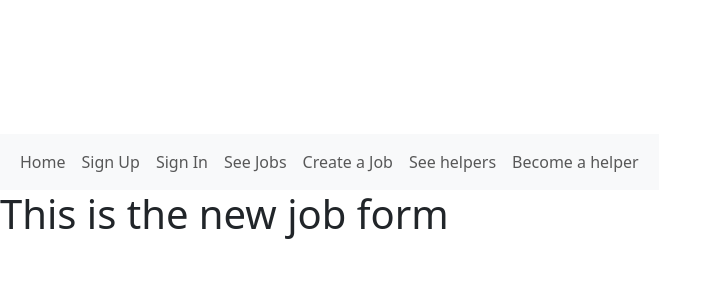
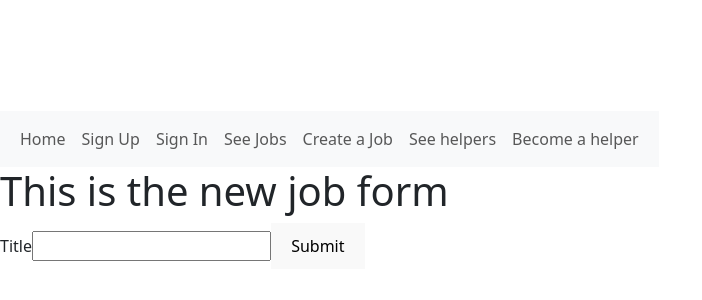
Before and after one commit to iris-noonan/local-heroes-frontend, a React (Vite) app: page /jobs/new in a window 1280 px wide. Shown: the part 210-510 px from the top of the page, without its empty margins (0-702 px from the left). Built offline with nearby package versions, Linux system fonts and the light colour scheme; no server answers.

Commit message:
working on the job forms

```diff
--- a/package.json
+++ b/package.json
@@ -16,6 +16,7 @@
     "@fortawesome/react-fontawesome": "^0.2.2",
     "axios": "^1.7.7",
     "bootstrap": "^5.3.3",
+    "cors": "^2.8.5",
     "react": "^18.3.1",
     "react-bootstrap": "^2.10.5",
     "react-dom": "^18.3.1",
--- a/src/App.jsx
+++ b/src/App.jsx
@@ -12,9 +12,10 @@ import SignIn from './pages/SignIn/SignIn'
 import Landing from './pages/Landing/Landing'
 import Dashboard from './pages/Dashboard/Dashboard'
 
-import JobIndex from './pages/JobIndex/JobIndex';
-import JobForm from './pages/JobForm/JobForm';
-import JobShow from './pages/JobIndex/JobIndex';
+import JobList from './pages/JobList/JobList';
+import JobCreate from './pages/JobCreate/JobCreate';
+import JobDetails from './pages/JobDetails/JobDetails';
+import JobUpdate from './pages/JobUpdate/JobUpdate'
 
 import HelperList from './pages/HelpersList/HelpersList';
 import HelperDetails from './pages/HelperDetails/HelperDetails';
@@ -30,9 +31,10 @@ const App = () => {
         <Route path="/dashboard" element={<Dashboard />} />
         <Route path="/signup" element={<SignUp />} />
         <Route path="/signin" element={<SignIn />} />
-        <Route path='/jobs' element={<JobIndex/>} />
-        <Route path='/jobs/new' element={<JobForm />} />
-        <Route path='/jobs/:jobId' element={<JobShow />} />
+        <Route path='/jobs' element={<JobList/>} />
+        <Route path='/jobs/new' element={<JobCreate />} />
+        <Route path='/jobs/:jobId' element={<JobDetails />} />
+        <Route path='/jobs/:jobId/Updates/:jobId' element={<JobUpdate/>} />
         <Route path="/helpers" element={<HelperList />} />
         <Route path="/helpers/:helperId" element={<HelperDetails />} />
         <Route path="/helpers/new" element={<HelperCreate />} />
--- /dev/null
+++ b/src/components/JobForm/JobForm.jsx
@@ -0,0 +1,124 @@
+//!--- Imports
+import {useEffect, useState } from 'react'
+import {useNavigate, useParams } from 'react-router-dom'
+import Button from 'react-bootstrap/Button';
+import Form from 'react-bootstrap/Form';
+
+//!--- Services
+import {show, create, update } from '../../services/jobService'
+
+
+const JobForm = () => {
+    //Form Data State
+    const[formData, setFormData] = useState ({
+        title: '',//MUST DISCUSS THIS
+        description: '',
+        // skill: 'Cleaning',
+        location: ''
+    })
+    //Errors State - for storing erros to use in error handling
+    const [errors, setErrors] = useState({})
+
+    const navigate = useNavigate()
+    const { jobId } = useParams()
+
+    //useEffect for bringing in the data if form is being used for update
+    useEffect(() => {
+        const fetchJob = async () => {
+            try {
+                const { data } = await show(jobId)
+                setFormData(data)
+            } catch(error){
+                console.log(error)
+            }
+        }
+        if (jobId) fetchJob()
+    }, [jobId])
+
+    //!--- Handlers
+    //Handle live changes to form inputs
+    const handleChange = (event) => {
+        setFormData({...formData, [event.target.name]: event.target.value});
+    }
+
+    const handleSubmit = async (event) => {
+        event.preventDefault()
+        try {
+            let res
+            if (jobId) {//Determining if it's a new job or updating an existing
+                res = await update(jobId, formData)
+            } else {
+                res = await create(formData)
+            }
+            navigate(`/jobs/${res.data._id}`)  //Check it's best to show the show job page on submit. I think that's better than going to the jobs index.
+        } catch(error) {
+            console.log(error.response.data)
+            setErrors(error.response.data)
+        }
+    }
+
+    return (
+        <form onSubmit={ handleSubmit }>
+            <label htmlFor="title">Title</label>
+            <input
+            required
+            type="text"
+            name="title"
+            id="title"
+            value={formData.title}
+            onChange={handleChange}
+            />
+
+            <button type="submit"> Submit </button>
+        </form>
+        // <Form onSubmit={ handleSubmit }>
+        //     <Form.Group className="mb-3">
+        //         <Form.Label>Job Title</Form.Label>
+        //         <Form.Control
+        //         required
+        //         type="text"
+        //         name="title"
+        //         id="title"
+        //         value={formData.title}
+        //         onChange={ handleChange }
+        //         placeholder="Enter a short title for your job" />
+        //         <Form.Text className="text-muted">
+        //             Place holder text but could his be used for error messaging?
+        //         </Form.Text>
+        //     </Form.Group>
+
+        //     <Form.Group className="mb-3">
+        //         <Form.Label>Job Description</Form.Label>
+        //         <Form.Control
+        //         required
+        //         type="text"
+        //         name="description"
+        //         id="description"
+        //         value={formData.description}
+        //         onChange={handleChange}
+        //         placeholder="Please enter a short description of what your job involves" />
+        //         <Form.Text className="text-muted">
+        //             Place holder text but could his be used for error messaging?
+        //         </Form.Text>
+        //     </Form.Group>
+        //     <Form.Group className="mb-3">
+        //         <Form.Label>Job Location</Form.Label>
+        //         <Form.Control
+        //         required
+        //         type="text"
+        //         name="location"
+        //         id="location"
+        //         value={ formData.location }
+        //         onChange={ handleChange }
+        //         placeholder="Where will your job take place?" />
+        //         <Form.Text className="text-muted">
+        //             Place holder text but could his be used for error messaging?
+        //         </Form.Text>
+        //     </Form.Group>
+
+        //     <Button variant="primary" type="submit">{jobId ? 'Update' : 'Create' } Job </Button>
+        // </Form>
+    );
+}
+
+export default JobForm;
--- a/src/pages/JobForm/JobForm.jsx
+++ b/src/pages/JobCreate/JobCreate.jsx
@@ -1,13 +1,15 @@
 import {useEffect, useState } from 'react'
 import { useNavigate, useParams } from 'react-router-dom'
+import JobForm from '../../components/JobForm/JobForm'
 
-const JobForm = () => {
+const JobCreate = () => {
 
     return(
         <main>
             <h1>This is the new job form</h1>
+            <JobForm/>
         </main>
     )
 }
 
-export default JobForm
+export default JobCreate
--- /dev/null
+++ b/src/pages/JobDetails/JobDetails.jsx
@@ -0,0 +1,13 @@
+import { useEffect, useState } from 'react'
+import { useNavigate, useParams } from 'react-router-dom'
+
+const JobDetails = () => {
+
+    return (
+        <main>
+            <h1>Job Details</h1>
+        </main>
+    )
+}
+
+export default JobDetails
--- a/src/pages/JobIndex/JobIndex.jsx
+++ /dev/null
@@ -1,12 +0,0 @@
-
-
-const JobIndex = () => {
-
-    return (
-        <main>
-            <h1>This is the jobs index page</h1>
-        </main>
-    )
-}
-
-export default JobIndex
--- /dev/null
+++ b/src/pages/JobList/JobList.jsx
@@ -0,0 +1,13 @@
+import { useEffect, useState } from 'react'
+import { useNavigate, useParams } from 'react-router-dom'
+
+const JobList = () => {
+
+    return (
+        <main>
+            <h1>Jobs List</h1>
+        </main>
+    )
+}
+
+export default JobList
--- /dev/null
+++ b/src/pages/JobUpdate/JobUpdate.jsx
@@ -0,0 +1,13 @@
+import { useEffect, useState } from 'react'
+import { useNavigate, useParams } from 'react-router-dom'
+
+const JobUpdate = () => {
+
+    return (
+        <main>
+            <h1>Update Jobs</h1>
+        </main>
+    )
+}
+
+export default JobUpdate
--- /dev/null
+++ b/src/services/jobService.js
@@ -0,0 +1,49 @@
+
+//!--- Imports
+
+import axios from "axios"
+
+
+const BASE_URL = `${import.meta.env.VITE_BACK_END_SERVER_URL}/jobs`
+
+//!--- Jobs
+//*--- Create ('/new')
+export const create = (formData) => {
+    return axios.post(BASE_URL, formData)
+}
+
+//*--- Index ( '/' )
+export const index = () => {
+    return axios.get(BASE_URL)
+}
+
+//*--- Show ('/jobs/:jobId')
+export const show = () => {
+    return axios.get(BASE_URL)
+}
+
+//*--- Update ('/jobs/:jobId')
+export const update = (jobId, formData) => {
+    return axios.put(`${BASE_URL}/${jobId}`)
+}
+
+//*--- Delete ('/jobs/:jobId')
+export const deleteJob = (jobId) => {
+    return axios.delete(`${BASE_URL}/${jobId}`)
+}
+
+//!--- Comments ('/jobs/:jobId')
+//*--- Create ('/jobs/:jobId/comments')
+export const createComment = (jobId, formData) => {
+    return axios.post(`${BASE_URL}/${jobId}/comments`, formData)
+}
+
+//*--- Update ('/jobs/:jobId/comments/commentId')
+export const updateComment = (jobId, commentId, formData) => {
+    return axios.put(`${BASE_URL}/${jobId}/comments/${commentId}`, formData)
+}
+
+//*--- Delete ('/jobs/:jobId/comments/commentId')
+export const deleteComment = (jobId, commentId) => {
+    return axios.delete('`${BASE_URL}/${jobId}/comments/${commentId}`')
+}
```
Also changed, not shown: src/services/jobServices.js (deleted, +0 -34 lines), 1 other file (tests, documents, lock files or other folders).
